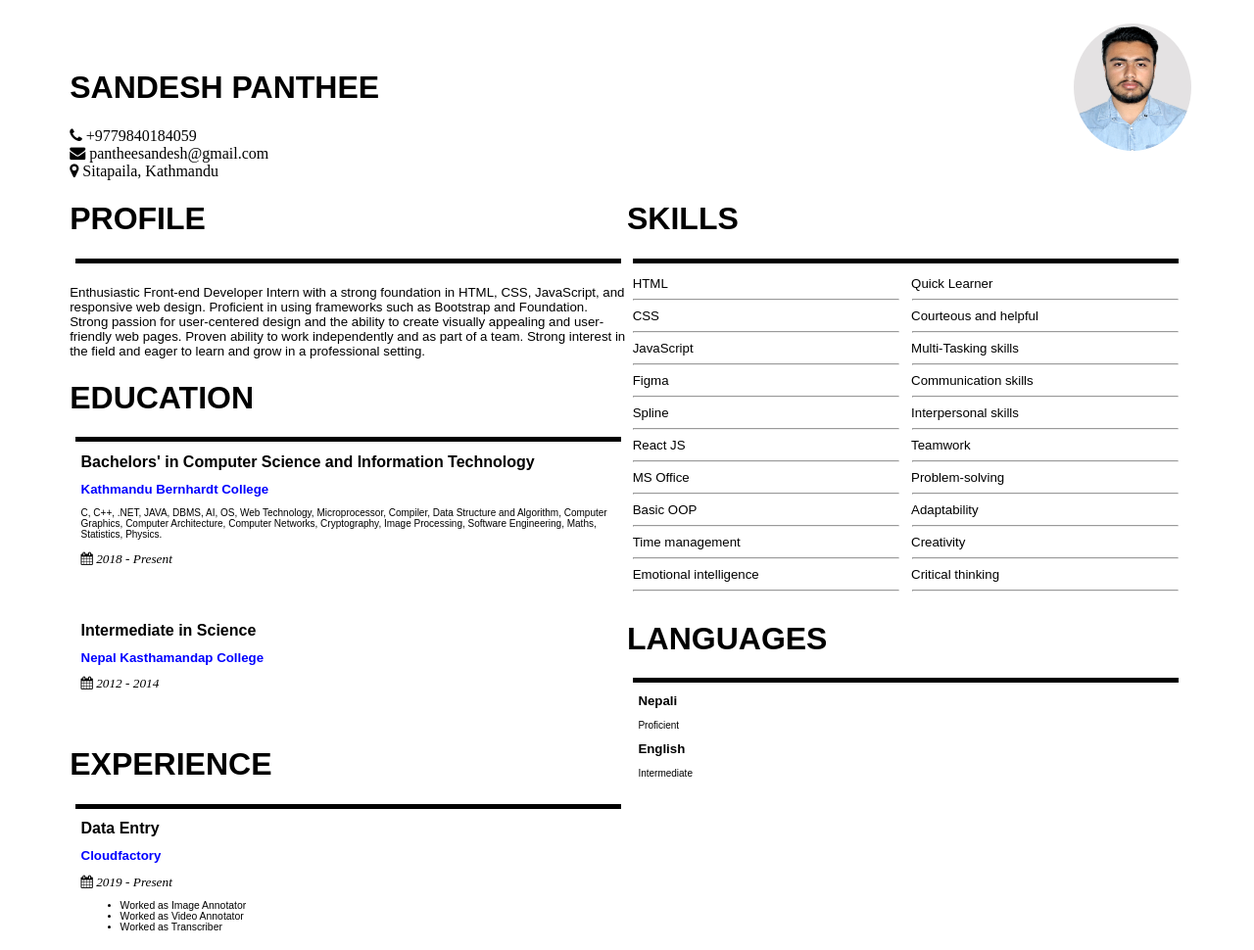
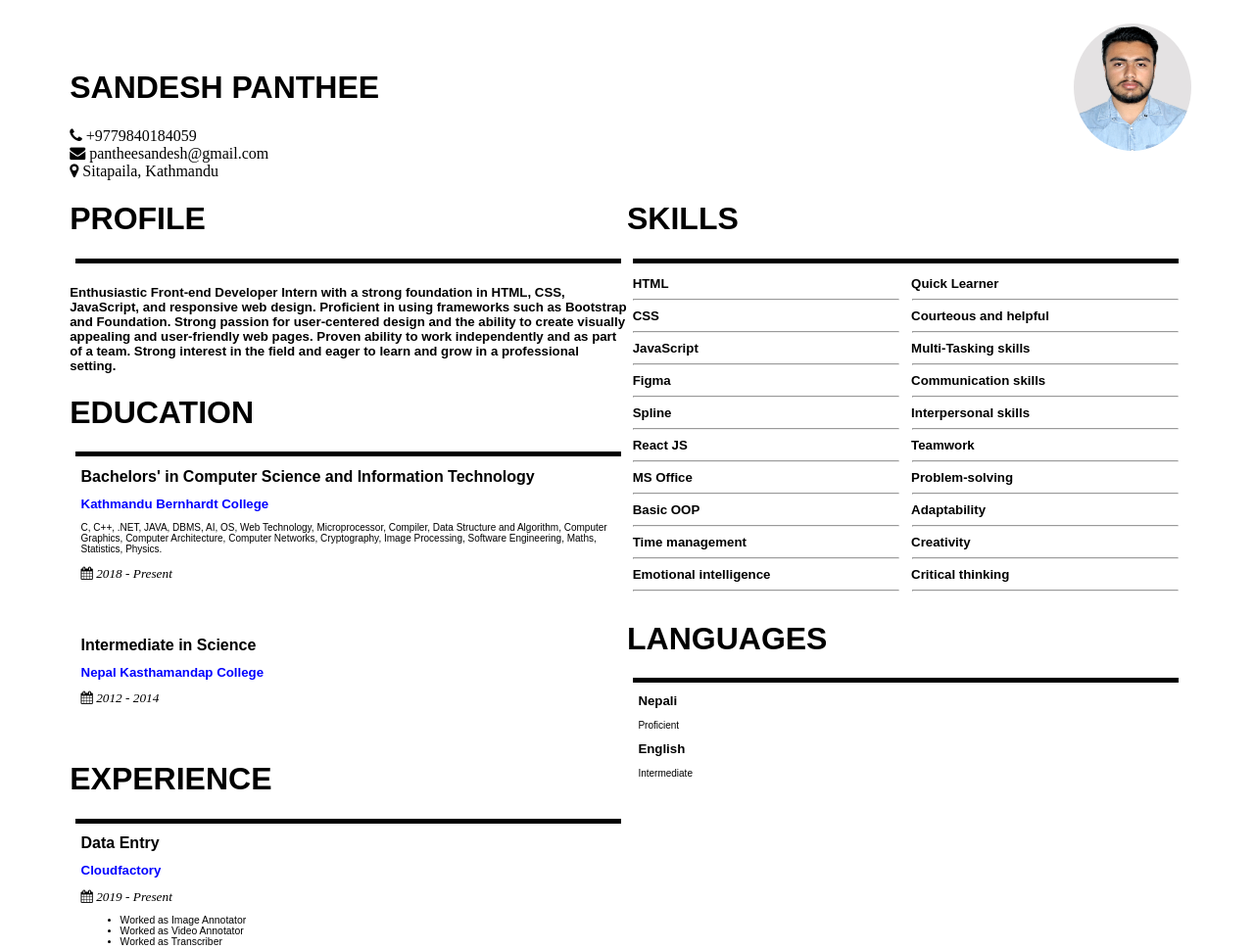
Before and after one commit to sandesh287/CV, a plain HTML site: page index.html in a window 1280 px wide. Shown: the whole page at 98% size. Drawn offline with Linux system fonts and the light colour scheme.

Commit message:
Updated style.css

```diff
--- a/style.css
+++ b/style.css
@@ -59,7 +59,7 @@ hr{
 }
 
 .content{
-    font-weight: lighter;
+/*     font-weight: lighter; */
     color: black;
 }
 
```
